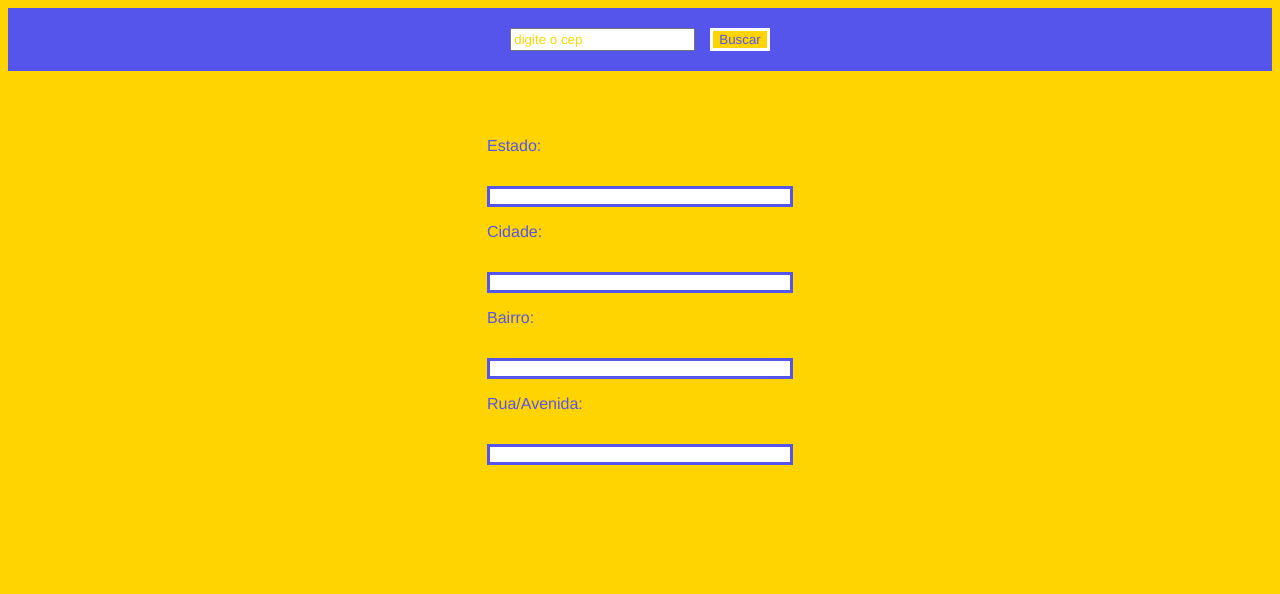
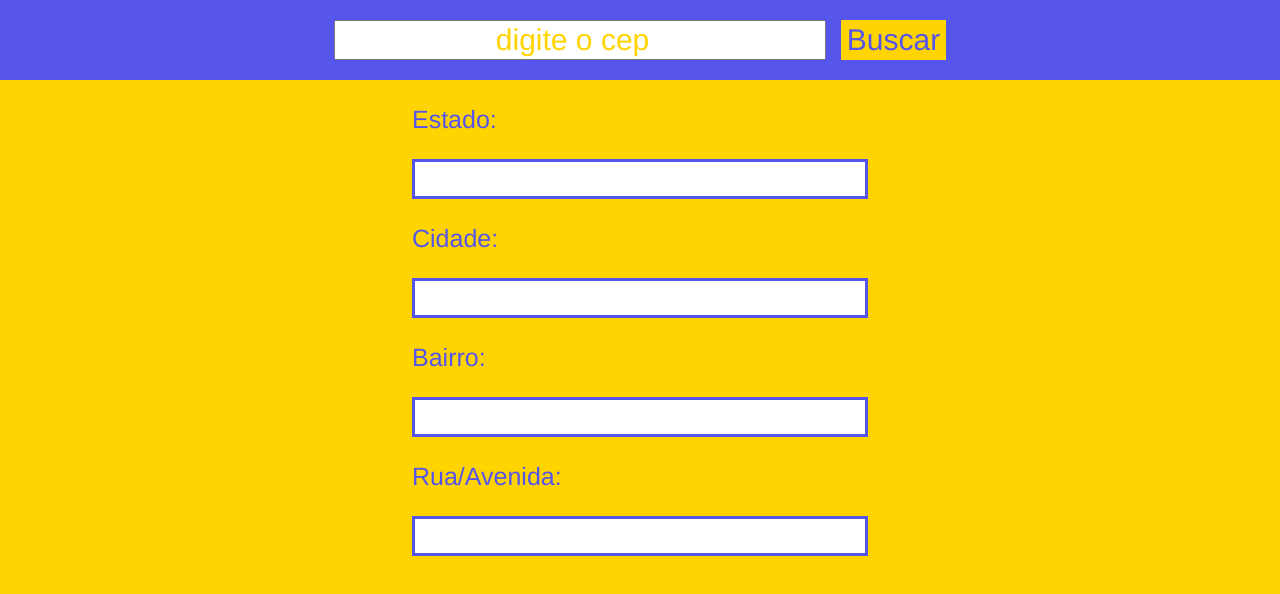
Before and after one commit to gleibercoelho/API-Enderecos, a plain HTML site: page index.html in a window 1280 px wide. Drawn offline with Linux system fonts and the light colour scheme.

Commit message:
change files

```diff
--- a/index.css
+++ b/index.css
@@ -1,5 +1,8 @@
 body {
     background-color: #ffd400;
+    margin: 0;
+    padding: 0;
+    box-sizing: border-box;
 }
 
 form {
@@ -12,23 +15,29 @@ form {
     flex-direction: row;
     color: #ffd400; !important
     text: #ffd400;
+    font-size: 30px;
 
 }
 
 form input{
     font-family: 'Franklin Gothic Medium', 'Arial Narrow', Arial, sans-serif;
     color: #ffd400;
+    font-size: 30px;
+    padding-left: 100px;
 }
 
 form input::placeholder{
     color: #ffd400;
     font-family: 'Franklin Gothic Medium', 'Arial Narrow', Arial, sans-serif;
+    font-size: 30px;
+    padding-left: 60px;
 }
 
 form button{
     color: rgb(85, 85, 236);
     background-color: #ffd400;
-    border: #fff solid;
+   border: none;
+   font-size: 30px;
     margin-left: 15px;
     font-family: 'Franklin Gothic Medium', 'Arial Narrow', Arial, sans-serif;
 }
@@ -39,26 +48,28 @@ form button{
       flex-direction: column;
       flex-wrap: wrap;
       align-content: center;
-
-
-      padding-top: 50px;
+      padding-bottom: 50px;
     color:rgb(85, 85, 236);
 }
 
 .retorno p{
 
     width: 50px;
+    font-size: 25px;
 
 
 }
 
 .retorno input{
     padding: 0;
-    margin-top: 15px;
-    width: 300px;
+    margin-top: 0;
+    font-size: 30px;
+    text-align: center;
+    width: 450px;
     font-family: 'Franklin Gothic Medium', 'Arial Narrow', Arial, sans-serif;
     font-weight: 600;
-    color: #ffd400;
+    color: rgb(85, 85, 236);
     background-color: #fff;
     border: rgb(85, 85, 236) solid;
+    margin-bottom: 0px;
 }
```
